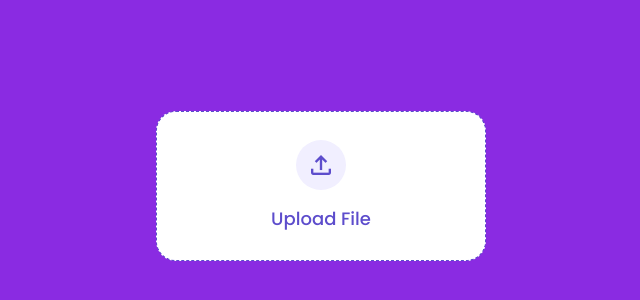
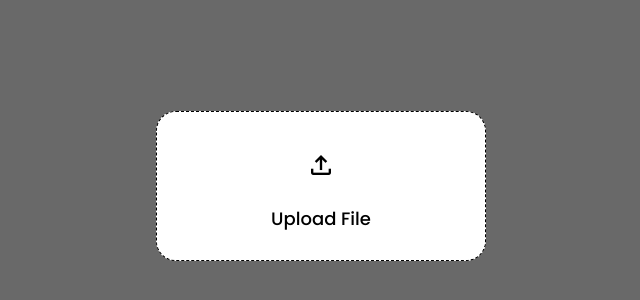
Before and after one commit to hasanalptemiz/FSDigitReconizer, a React (Create React App) app in the folder client/: page / in a window 1280 px wide. Shown: the part 214-514 px from the top of the page, without its empty margins (319-959 px from the left). Built offline with nearby package versions, Linux system fonts and the light colour scheme.

Commit message:
Css and recognize update

```diff
--- a/client/src/App.css
+++ b/client/src/App.css
@@ -11,5 +11,5 @@
   display: flex;
   justify-content: center;
   align-items: center;
-  background-color :blueviolet;
+  background-color : dimgrey;
 }
--- a/client/src/components/ImageUploader.css
+++ b/client/src/components/ImageUploader.css
@@ -9,29 +9,35 @@
   align-items: center;
   justify-content: center;
   gap: 15px;
-  color: #5d4dcc;
-  background-color: #fff;
-  border: 1.5px dashed #5d4dcc;
+  color: black;
+  background-color: white;
+  border: 1.5px dashed black;
   border-radius: 20px;
   cursor: pointer;
   transition: all 0.3s ease;
 }
 
 .file-btn:hover {
-  color: #5d4dcc;
-  background-color: #fff;
+  color: white;
+  background-color: dimgrey;
 }
 
 .file-btn span {
   width: 50px;
   height: 50px;
   font-size: 30px;
-  color: #5d4dcc;
+  color: black;
   display: flex;
   align-items: center;
   justify-content: center;
   border-radius: 25px;
-  background-color: #f1efff;
+  background-color: white;
+
+}
+
+.file-btn span:hover {
+  color: white;
+  background-color: dimgrey;
 }
 
 .file-card {
@@ -41,7 +47,7 @@
   gap: 15px;
   color: #000;
   background-color: #fff;
-  border: 1px solid rgba(117, 96, 255, 0.281);
+  border: 1px solid rgba(0, 0, 0, 0.829);
   border-radius: 6px;
   padding: 8px 15px;
 }
@@ -77,7 +83,7 @@
 
 .icon {
   font-size: 30px;
-  color: #7460ff;
+  color: black;
 }
 
 .close-icon {
@@ -93,18 +99,18 @@
   align-items: center;
   justify-content: center;
   font-size: 13px;
-  color: #463a99;
-  background-color: #f1efff;
+  color: black;
+  background-color: white;
   border: none;
   border-radius: 30px;
 }
 
-.upload-btn {
+.recognize-btn {
   width: 330px;
   font-size: 14px;
   font-weight: 500;
   color: #fff;
-  background-color: #7460ff;
+  background-color: black;
   border: none;
   border-radius: 8px;
   padding: 10px;
--- a/client/src/components/ImageUploader.jsx
+++ b/client/src/components/ImageUploader.jsx
@@ -109,8 +109,8 @@ const ImageUpload = () => {
                 )}
               </div>
             </div>
-            <button className="upload-btn" onClick={handleUpload}>
-              {uploadStatus === "select" || uploadStatus === 'uploading' ? "Upload" : "Done"}
+            <button className="recognize-btn" onClick={handleUpload}>
+              {uploadStatus === "select" || uploadStatus === 'Recognizing' ? "Recognize" : "Done"}
             </button>
           </>
         )}
```
